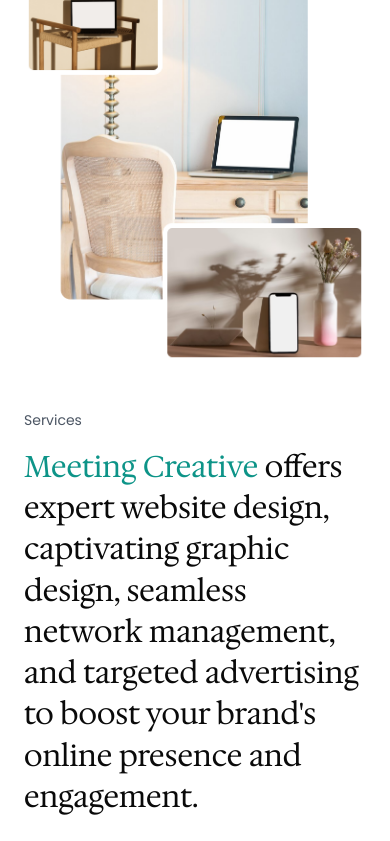
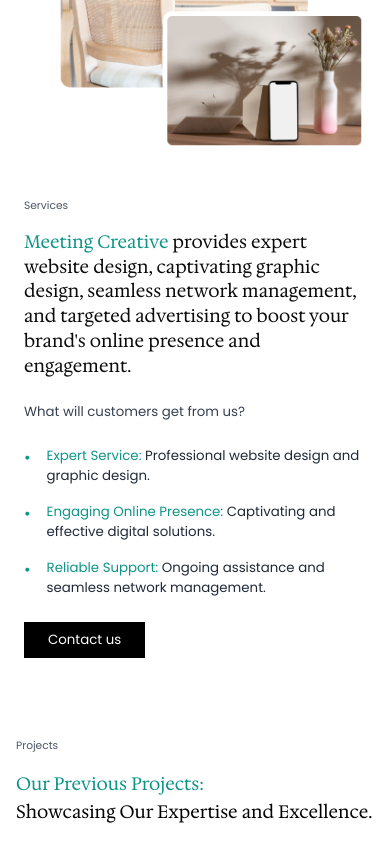
Before and after one commit to boomieindahouse/meeting-redesign, a Next.js app: page / in a window 390 px wide. Shown: the part 1780-2621 px from the top of the page. Built offline with nearby package versions, Linux system fonts and the light colour scheme.

Commit message:
edit font size hompage res

```diff
--- a/components/about/AboutTitle.jsx
+++ b/components/about/AboutTitle.jsx
@@ -11,7 +11,7 @@ export default function Abouttitle() {
       </div>
 
       <div className="container mx-auto px-4 relative z-10">
-        <div className="w-2/3">
+        <div className="w-4/5 lg:w-2/3">
           <h1 className="text-3xl md:text-6xl lg:text-6xl font-serif mb-14">
             <p className="text-sm text-gray-500 font-sans text-start mb-10">About us</p>
             <span className="text-black leading-[1.3]"><span className="text-teal-600">Join us on our journey </span>and meet the amazing people behind our brand.</span>
--- a/components/home/Contact.jsx
+++ b/components/home/Contact.jsx
@@ -5,8 +5,8 @@ export default function Contact() {
         style={{ backgroundImage: "url('/assets/img/contactimg.png')" }}
       >
         <div className="text-center text-black px-4 md:px-8 max-w-4xl">
-          <p className="text-sm text-gray-600 mb-4 text-start">Contact us</p>
-          <h1 className="text-3xl md:text-5xl font-serif leading-snug mb-6 text-start">
+          <p className="text-[8pt] lg:text-sm text-gray-600 mb-4 text-start">Contact us</p>
+          <h1 className="text-lg md:text-5xl font-serif leading-snug mb-6 text-start">
             Partner with{" "}
             <span className="text-teal-600 font-serif">Meeting Creative</span> to elevate
             your creative products through innovative design and expert solutions.
--- a/components/home/Introduction.jsx
+++ b/components/home/Introduction.jsx
@@ -4,8 +4,8 @@ export default function Introduction() {
       <div className="container mx-auto px-4">
         <div className="grid md:grid-cols-2 gap-12 items-center">
           <div>
-            <p className="text-sm text-gray-600 mb-4 text-start">Introductions</p>
-            <p className="text-3xl font-serif mb-6">
+            <p className="text-[8pt] lg:text-sm text-gray-600 mb-4 text-start">Introductions</p>
+            <p className="text-lg lg:text-3xl font-serif lg:mb-6">
               We specialize in expert{" "}
               <a href="/web-design" className="text-teal-600">
                 website design
--- a/components/home/Projects.jsx
+++ b/components/home/Projects.jsx
@@ -12,7 +12,7 @@ const ProjectSection = ({ title, children }) => {
         onClick={() => setIsOpen(!isOpen)}
         className="w-full flex justify-between items-center py-4 text-left"
       >
-        <span className="text-2xl font-medium my-4">{title}</span>
+        <span className="text-lg lg:text-2xl font-medium my-4">{title}</span>
         {isOpen ? (
           <Minus className="h-6 w-6" />
         ) : (
@@ -33,24 +33,24 @@ const ProjectsPage = () => {
   return (
     <div className="container mx-auto text-black p-4 md:py-20 max-w ">
       <div className="mb-12">
-      <p className="text-sm text-gray-600 mb-4 text-start">Projects</p>
-        <h1 className="text-4xl md:text-4xl font-serif mb-12">
+      <p className="text-[8pt] lg:text-sm text-gray-600 mb-4 text-start">Projects</p>
+        <h1 className="text-lg lg:text-3xl md:text-4xl font-serif mb-12">
           <span className="text-teal-600">Our Previous Projects:</span> <br /> Showcasing Our Expertise and Excellence.
         </h1>
       </div>
 
       <ProjectSection title="Website Development">
         <div className="space-y-6">
-          <ul className="space-y-2 mb-4 text-gray-600">
-            <li><span className="text-teal-600 text-xl">•</span> Custom Website</li>
-            <li><span className="text-teal-600 text-xl">•</span> Custom Headless Website</li>
-            <li><span className="text-teal-600 text-xl">•</span> Custom Algorithm Website</li>
-            <li><span className="text-teal-600 text-xl">•</span> Custom Webflow Website</li>
+          <ul className="space-y-2 mb-4 text-gray-600 text-sm lg:text-base">
+            <li><span className="text-teal-600 lg:text-xl">•</span> Custom Website</li>
+            <li><span className="text-teal-600 lg:text-xl">•</span> Custom Headless Website</li>
+            <li><span className="text-teal-600 lg:text-xl">•</span> Custom Algorithm Website</li>
+            <li><span className="text-teal-600 lg:text-xl">•</span> Custom Webflow Website</li>
           </ul>
-          <p className="text-lg">
+          <p className="text-sm lg:text-lg">
             Achieve Your Business Objectives with a Tailor-Made, Speedy, and Mobile-Optimized Website.
           </p>
-          <a href="/web-design" className="text-gray-600 hover:text-black">
+          <a href="/web-design" className="text-gray-600 text-sm lg:text-base hover:text-black">
             See more
           </a>
         </div>
@@ -58,16 +58,16 @@ const ProjectsPage = () => {
 
       <ProjectSection title="Graphic Design">
         <div className="space-y-4">
-          <ul className="space-y-2 mb-4 text-gray-600">
-            <li><span className="text-teal-600 text-xl">•</span> Custom Logo Design</li>
-            <li><span className="text-teal-600 text-xl">•</span> Custom Branding & Identity</li>
-            <li><span className="text-teal-600 text-xl">•</span> Custom Print Design</li>
-            <li><span className="text-teal-600 text-xl">•</span> Custom Digital Art & Illustration</li>
+          <ul className="space-y-2 mb-4 text-gray-600 text-sm lg:text-base">
+            <li><span className="text-teal-600 lg:text-xl">•</span> Custom Logo Design</li>
+            <li><span className="text-teal-600 lg:text-xl">•</span> Custom Branding & Identity</li>
+            <li><span className="text-teal-600 lg:text-xl">•</span> Custom Print Design</li>
+            <li><span className="text-teal-600 lg:text-xl">•</span> Custom Digital Art & Illustration</li>
           </ul>
-          <p className="text-lg">
+          <p className="text-sm lg:text-lg">
             Create Visually Stunning Designs that Captivate and Engage Your Audience.
           </p>
-          <a href="#" className="text-gray-600 hover:text-black">
+          <a href="#" className="text-gray-600 text-sm lg:text-base hover:text-black">
             See more
           </a>
         </div>
@@ -75,16 +75,16 @@ const ProjectsPage = () => {
 
       <ProjectSection title="Network Service">
         <div className="space-y-4">
-          <ul className="space-y-2 mb-4 text-gray-600">
-            <li><span className="text-teal-600 text-xl">•</span> Custom Network Design</li>
-            <li><span className="text-teal-600 text-xl">•</span> Network Security Solutions</li>
-            <li><span className="text-teal-600 text-xl">•</span> Managed Network Services</li>
-            <li><span className="text-teal-600 text-xl">•</span> Cloud Networking Solutions</li>
+          <ul className="space-y-2 mb-4 text-gray-600 text-sm lg:text-base">
+            <li><span className="text-teal-600 lg:text-xl">•</span> Custom Network Design</li>
+            <li><span className="text-teal-600 lg:text-xl">•</span> Network Security Solutions</li>
+            <li><span className="text-teal-600 lg:text-xl">•</span> Managed Network Services</li>
+            <li><span className="text-teal-600 lg:text-xl">•</span> Cloud Networking Solutions</li>
           </ul>
-          <p className="text-lg">
+          <p className="text-sm lg:text-lg">
             Empower Your Business with Reliable, Secure, and Scalable Network Solutions.
           </p>
-          <a href="#" className="text-gray-600 hover:text-black">
+          <a href="#" className="text-gray-600 text-sm lg:text-base hover:text-black">
             See more
           </a>
         </div>
--- a/components/home/Services.jsx
+++ b/components/home/Services.jsx
@@ -17,34 +17,34 @@ export default function Services() {
 
                 {/* ข้อความ */}
                 <div className="w-full lg:w-1/2 flex flex-col justify-center">
-                <p className="text-sm text-gray-600 mb-4 text-start">Services</p>
-                    <h3 className="text-3xl font-serif mb-6 leading-snug">
-                        <span className="text-teal-600">Meeting Creative</span> offers
+                <p className="text-[8pt] lg:text-sm text-gray-600 mb-4 text-start">Services</p>
+                    <h3 className="text-lg lg:text-3xl font-serif mb-6 leading-snug">
+                        <span className="text-teal-600">Meeting Creative</span> provides
                         expert website design, captivating graphic design, seamless network
                         management, and targeted advertising to boost your brand&apos;s online
                         presence and engagement.
                     </h3>
-                    <p className="text-gray-700 text-lg mb-6">
+                    <p className="text-gray-700 text-[10pt] lg:text-lg mb-6">
                         What will customers get from us?
                     </p>
                     <ul className="space-y-4">
                         <li className="flex items-start space-x-4">
-                            <span className="text-teal-600 text-xl">•</span>
-                            <span className="text-gray-800">
+                            <span className="text-teal-600 lg:text-xl">•</span>
+                            <span className="text-gray-800 text-[10pt] lg:text-base">
                                 <span className="text-teal-600">Expert Service:</span> Professional website design and
                                 graphic design.
                             </span>
                         </li>
                         <li className="flex items-start space-x-4">
-                            <span className="text-teal-600 text-xl">•</span>
-                            <span className="text-gray-800">
+                            <span className="text-teal-600 lg:text-xl">•</span>
+                            <span className="text-gray-800 text-[10pt] lg:text-base">
                                 <span className="text-teal-600">Engaging Online Presence:</span> Captivating and
                                 effective digital solutions.
                             </span>
                         </li>
                         <li className="flex items-start space-x-4">
-                            <span className="text-teal-600 text-xl">•</span>
-                            <span className="text-gray-800">
+                            <span className="text-teal-600 lg:text-xl">•</span>
+                            <span className="text-gray-800 text-[10pt] lg:text-base">
                                 <span className="text-teal-600">Reliable Support:</span> Ongoing assistance and
                                 seamless network management.
                             </span>
@@ -53,7 +53,7 @@ export default function Services() {
                     <div>
                         <a
                             href="/contact"
-                            className="inline-block bg-black text-white px-6 py-2 mt-6 text-lg hover:bg-gray-800 no-underline"
+                            className="inline-block bg-black text-white px-6 py-2 mt-6 text-[10pt] lg:text-lg hover:bg-gray-800 no-underline"
                         >
                             Contact us
                         </a>
--- a/components/webdesign/WebTitle.jsx
+++ b/components/webdesign/WebTitle.jsx
@@ -10,7 +10,7 @@ export default function WebTitle() {
                     />
                     {/* desktop res bg */}
                     <img
-                        src="/assets/img/webdesignpage/webbg1.png"
+                        src="/assets/img/webdesignpage/webbgdes.png"
                         alt="Background"
                         className="w-full h-full object-cover"
                     />
@@ -19,7 +19,7 @@ export default function WebTitle() {
             </div>
 
             <div className="container mx-auto px-4 relative z-10">
-                <div className="w-1/2">
+                <div className="w-4/5 lg:w-1/2">
                     <h1 className="text-3xl md:text-4xl lg:text-5xl font-serif mb-14">
                         <p className="text-sm text-gray-500 font-sans text-start mb-10">Web Design</p>
                         <span className="text-black leading-[1.3]">Custom <span className="text-teal-600">Website Development </span>tailored to your needs.</span>
```
Also changed, not shown: public/assets/img/webdesignpage/webbgdes.png (added).
